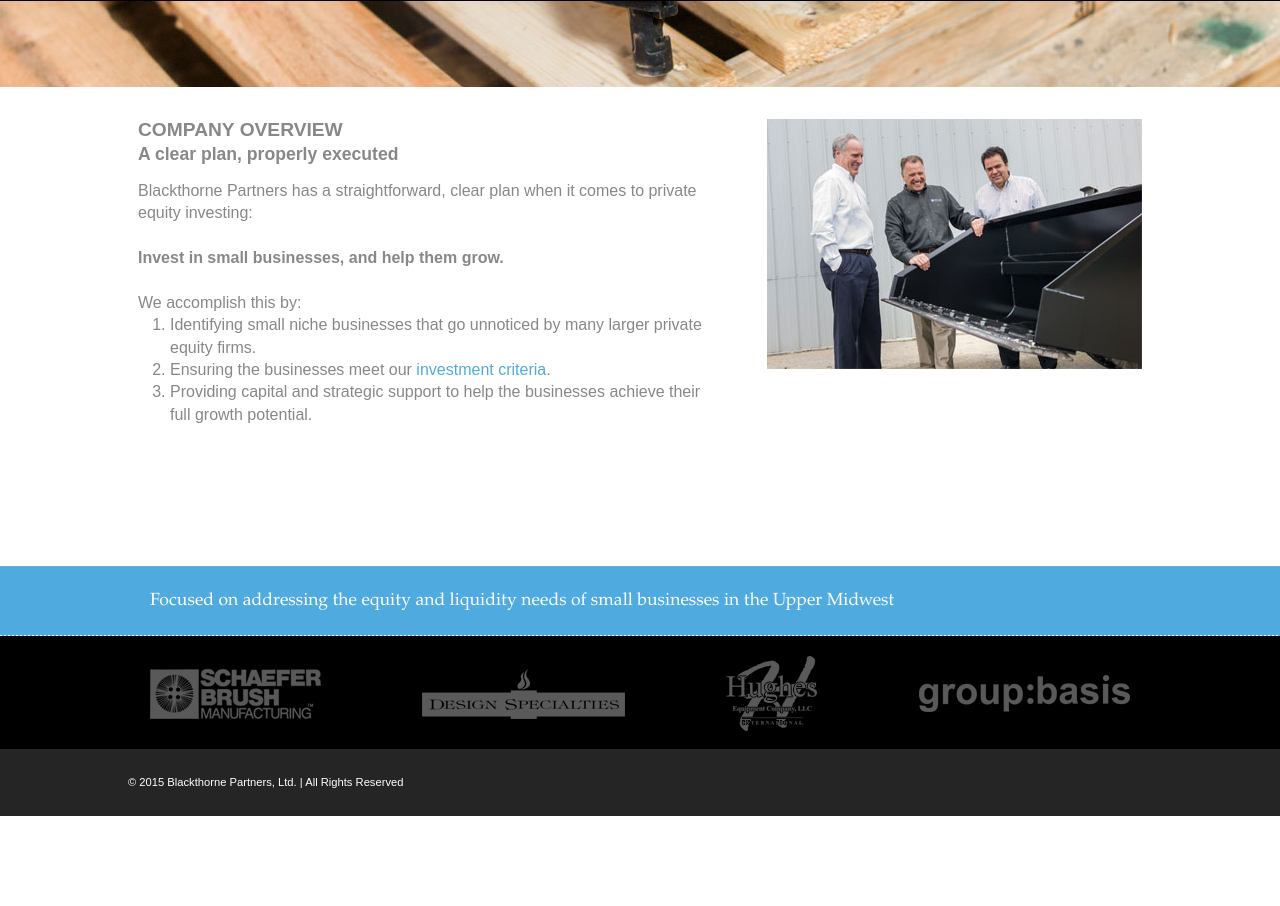
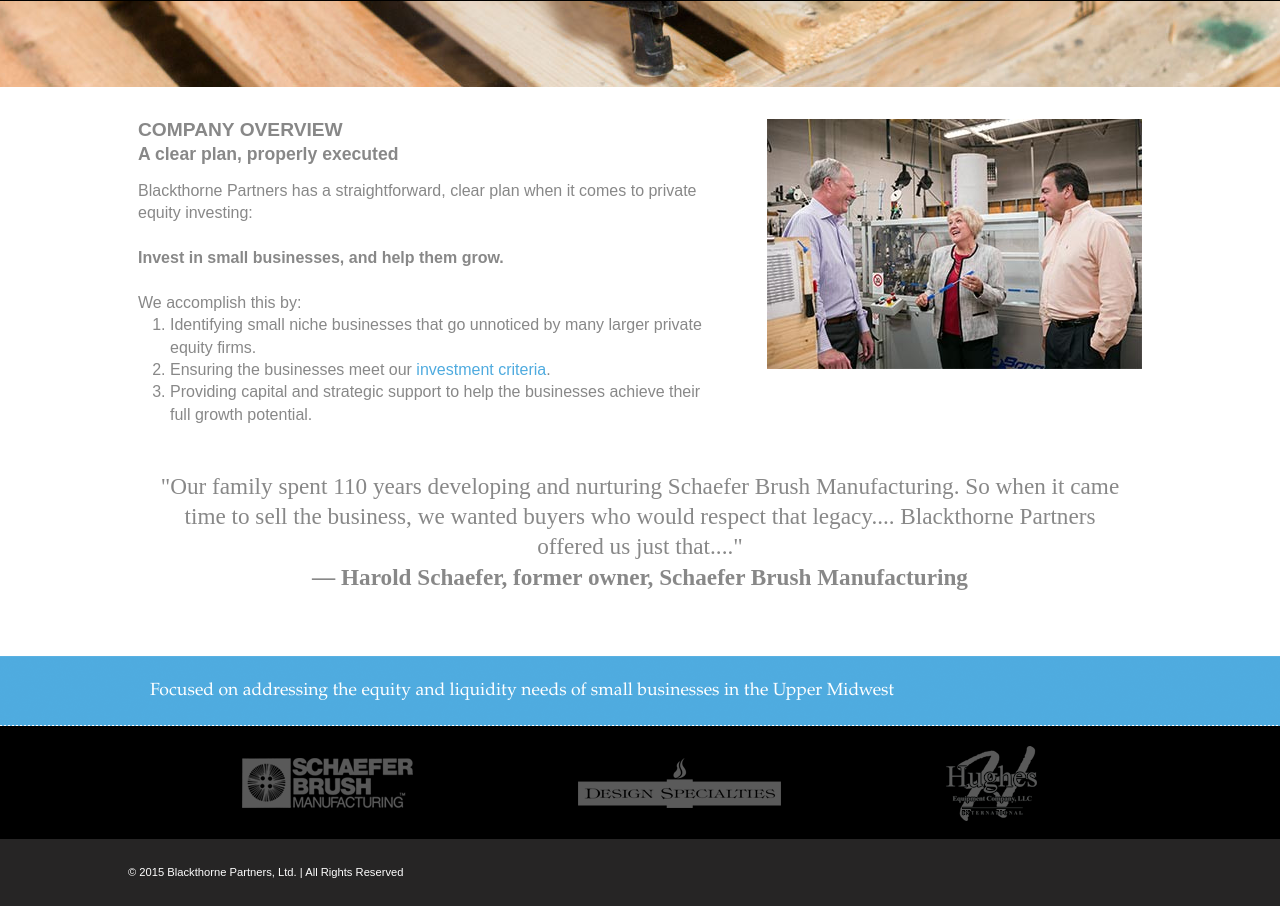
Before and after one commit to foresitegroup/Blackthorne, a PHP site: page /company-overview.php in a window 1280 px wide. Shown: the part 87-993 px from the top of the page. Before the commit the page ends 903 px from the top, so only its background shows below. Run offline with PHP 8.4, Linux system fonts and the light colour scheme; some libraries are stand-ins or nearby versions.

Commit message:
Add quotes, group:basis sale

```diff
--- a/company-overview.php
+++ b/company-overview.php
@@ -4,7 +4,7 @@ $Banner = "banner-company-overview.jpg";
 include "header.php";
 ?>
 
-<img src="images/company-overview1.jpg" alt="" class="right">
+<img src="images/company-overview2.jpg" alt="" class="right">
 
 <h1>Company Overview</h1>
 <h2>A clear plan, properly executed</h2>
@@ -20,6 +20,12 @@ We accomplish this by:<br>
   <li>Identifying small niche businesses that go unnoticed by many larger private equity firms.</li>
   <li>Ensuring the businesses meet our <a href="investment-strategy.php">investment criteria</a>.</li>
   <li>Providing capital and strategic support to help the businesses achieve their full growth potential.</li>
-</ol>
+</ol><br>
+<br>
+
+<div class="pullquote">
+  "Our family spent 110 years developing and nurturing Schaefer Brush Manufacturing. So when it came time to sell the business, we wanted buyers who would respect that legacy.... Blackthorne Partners offered us just that...."<br>
+  <strong>&mdash; Harold Schaefer, former owner, Schaefer Brush Manufacturing</strong>
+</div>
 
 <?php include "footer.php"; ?>
--- a/footer.php
+++ b/footer.php
@@ -15,11 +15,10 @@
       <article>
         <a href="portfolio.php">
           <div class="footer-slide" data-cycle-timeout="3000" data-cycle-slides="> div" data-cycle-fx="scrollHorz">
-            <div>
+            <div class="morespace">
               <img src="images/logo-schaefer.png" alt="Schaefer Brush Manufacturing">
               <img src="images/logo-design-specialties.png" alt="Design Specialties">
               <img src="images/logo-hughes.png" alt="Hughes Equipment Company">
-              <img src="images/logo-group-basis.png" alt="group:basis">
             </div>
             <div class="morespace">
               <img src="images/logo-berlon.png" alt="Berlon Industries">
--- a/inc/main.css
+++ b/inc/main.css
@@ -342,6 +342,15 @@ FOOTER {
   width: auto;
 }
 
+.pullquote {
+  width: 96%;
+  margin: 0 auto;
+  text-align: center;
+  font-family: serif;
+  font-size: 145%;
+  line-height: 1.3em;
+}
+
 
 
 @media only screen and (max-width: 800px) {
--- a/index.php
+++ b/index.php
@@ -10,6 +10,9 @@ include "header.php";
      data-cycle-caption-template="{{cycleTitle}}"
      data-cycle-caption-plugin="caption2"
      >
+  <img src="images/slide-design.jpg"
+       data-cycle-title="We consistently yield outstanding results for our companies and investors"
+       >
   <img src="images/slide-hughes.jpg"
        data-cycle-title="Enabling small businesses to produce the highest quality products in the market"
        >
@@ -19,9 +22,6 @@ include "header.php";
   <img src="images/slide-pallet-2015.jpg"
        data-cycle-title="Identifying small niche businesses that go unnoticed by many larger private equity firms"
        >
-  <img src="images/slide-design.jpg"
-       data-cycle-title="We consistently yield outstanding results for our companies and investor"
-       >
   <img src="images/slide-schaefer.jpg"
        data-cycle-title="Providing capital and strategic support to help the businesses achieve their full growth potential"
        >
--- a/portfolio.php
+++ b/portfolio.php
@@ -46,8 +46,7 @@ We are currently invested in the following businesses.<br>
   <a href="http://www.groupbasis.com"><img src="images/portfolio-group-basis.png" alt="group:basis"></a>
 </div>
 <div class="port-text">
-  <strong>group:basis</strong> is an established and profitable IT business that supports SAP products. Blackthorne Partners
-  funded the recapitalization of group:basis in December 2012.<br>
+  <strong>group:basis</strong> is an established and profitable IT business that supports SAP products. Blackthorne Partners funded the recapitalization of group:basis in December 2012. On September 1, 2015,  Blackthorne Partners successfully divested its majority interest in Group Basis, LLC to Tricore Solutions, LLC; an application management expert, providing a full suite of scalable and reliable managed application, cloud, infrastructure hosting, and consulting services to enterprise organizations.<br>
   Visit the group:basis website: <a href="http://www.groupbasis.com">www.groupbasis.com</a>
 </div>
 <div style="clear: both;"></div><br>
```
Also changed, not shown: our-process.php (+7 -1 lines), images/company-overview2.jpg (added).
